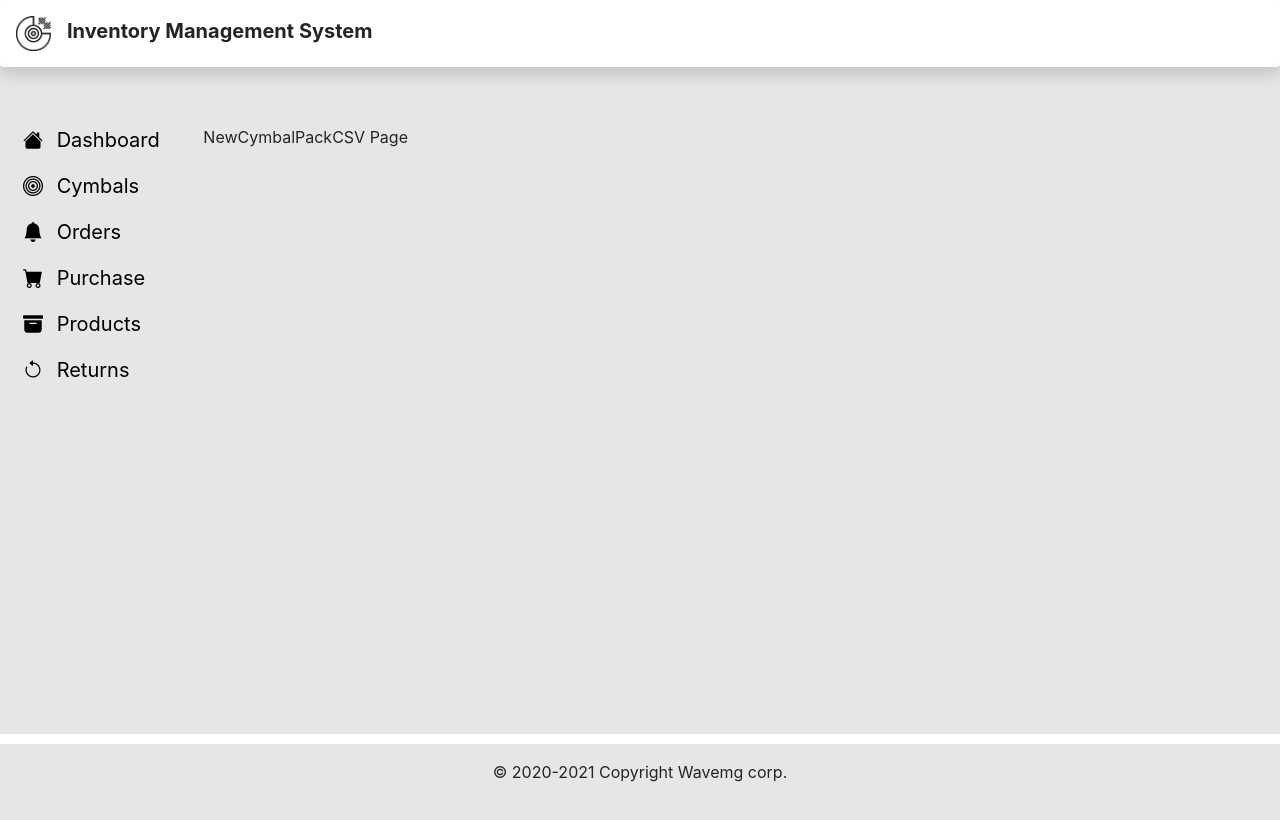
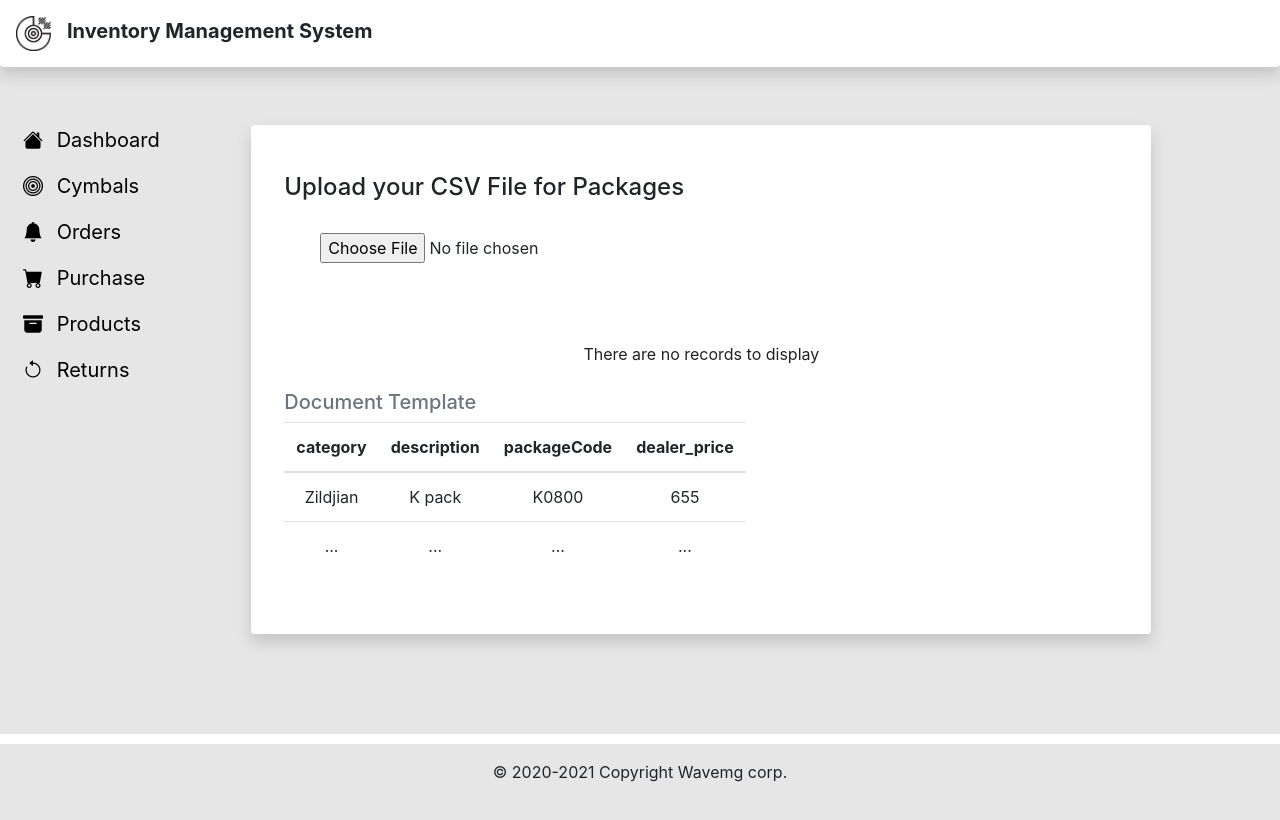
Before and after one commit to congmul/inventorymanagementsystem-react, a React (Create React App) app: page /NewPackCSV in a window 1280 px wide. Shown: the top 820 px of the page. Built offline with nearby package versions, Linux system fonts and the light colour scheme.

Commit message:
Finish Upload CSV file on Package page

```diff
--- a/src/pages/NewCymbalCSV/index.jsx
+++ b/src/pages/NewCymbalCSV/index.jsx
@@ -1,5 +1,5 @@
 import React, { useState } from 'react'
-import { Table, Form, Row, Button } from 'react-bootstrap';
+import { Table, Row, Button } from 'react-bootstrap';
 import * as XLSX from 'xlsx';
 import DataTable from 'react-data-table-component';
 
@@ -20,6 +20,10 @@ export default function NewCymbalCSV() {
     const processData = dataString => {
         const dataStringLines = dataString.split(/\r\n|\n/);
         const headers = dataStringLines[0].split(/,(?![^"]*"(?:(?:[^"]*"){2})*[^"]*$)/);
+
+        console.log("headers");
+        console.log(headers);
+        // TODO: If 9 > headers.length > 9, return error and stop processing - This numbers of columns are NINE (category / type / size / description / code / qty / ebay_price / website_price / group_code)
 
         const list = [];
         for (let i = 1; i < dataStringLines.length; i++) {
@@ -93,21 +97,23 @@ export default function NewCymbalCSV() {
     function handleUploadLists(e) {
         e.preventDefault()
 
-         //TODO:Add Data to DB by using list
+        //TODO:Add Data to DB by using list
         console.log(listsCSV);
         alert("The lists are stored to DB");
     }
 
     return (
-        <div className="shadow ml-5 mr-3 mb-4 p-5 bg-white rounded" style={{width:"900px"}}>
+        <div className="shadow ml-5 mr-3 mb-4 p-5 bg-white rounded" style={{ width: "900px" }}>
             <Row className="mb-3">
                 <h4>Upload your CSV File for Cymbals</h4>
             </Row>
 
             <Row className="mb-5 ml-2">
-                    <input type="file" name="File Upload" accept=".csv, .xlsx, .xls" className="btn" onChange={handleFileUpload} />
-                    <Button style={uploadButtonDisplay} onClick={handleUploadLists}>Upload Lists to DB</Button>
-                    <DataTable title="Lists in CSV file" pagination highlightOnHover columns={columns} data={data} />
+                <input type="file" name="File Upload" accept=".csv, .xlsx, .xls" className="btn" onChange={handleFileUpload} />
+                <Button style={uploadButtonDisplay} onClick={handleUploadLists}>Upload Lists to DB</Button>
+            </Row>
+            <Row className="mt-5">
+                <DataTable pagination highlightOnHover columns={columns} data={data} />
             </Row>
             <Row>
                 <div style={tableDisplay}>
--- a/src/pages/NewCymbalPackCSV/index.jsx
+++ b/src/pages/NewCymbalPackCSV/index.jsx
@@ -1,13 +1,139 @@
-import React, { useEffect } from 'react'
+import React, { useState } from 'react'
+import { Table, Row, Button } from 'react-bootstrap';
+import * as XLSX from 'xlsx';
+import DataTable from 'react-data-table-component';
+
+import './style.css';
 
 export default function NewCymbalPackCSV() {
-    useEffect(() => {
-        document.title = `NewCymbalPackCSV - IMS - Wavemg`;
-    })
+    document.title = `NewCymbalPackCSV - IMS - Wavemg`;
+
+    const [tableDisplay, setTableDisplay] = useState({ display: "block" }); // Handble state for Table display or not
+    const [uploadButtonDisplay, setUploadButtonDisplay] = useState({ display: "none" }); // Handble state for Upload Button display or not
+    const [columns, setColumns] = useState([]);
+    const [data, setData] = useState([]);
+
+    const [listsCSV, setListsCSV] = useState([]);
+
+
+    // process CSV data
+    const processData = dataString => {
+        const dataStringLines = dataString.split(/\r\n|\n/);
+        const headers = dataStringLines[0].split(/,(?![^"]*"(?:(?:[^"]*"){2})*[^"]*$)/);
+        // console.log("headers");
+        // console.log(headers);
+        // TODO: If headers.length > 4, return error and stop processing - This numbers of columns are four (category / description / group_code / dealer_price)
+
+        const list = [];
+        for (let i = 1; i < dataStringLines.length; i++) {
+            const row = dataStringLines[i].split(/,(?![^"]*"(?:(?:[^"]*"){2})*[^"]*$)/);
+            if (headers && row.length === headers.length) {
+                const obj = {};
+                for (let j = 0; j < headers.length; j++) {
+                    let d = row[j];
+                    if (d.length > 0) {
+                        if (d[0] === '"')
+                            d = d.substring(1, d.length - 1);
+                        if (d[d.length - 1] === '"')
+                            d = d.substring(d.length - 2, 1);
+                    }
+                    if (headers[j]) {
+                        obj[headers[j]] = d;
+                    }
+                }
+
+                // remove the blank rows
+                if (Object.values(obj).filter(x => x).length > 0) {
+                    list.push(obj);
+                }
+            }
+        }
+
+        // prepare columns list from headers
+        const columns = headers.map(c => ({
+            name: c,
+            selector: c,
+        }));
+
+        //Store lists of CSV to ListsCSV state to use it with UploadToDB button
+        setListsCSV(list);
+
+        setData(list);
+        setColumns(columns);
+    }
+    // handle file upload
+    function handleFileUpload(e) {
+        setUploadButtonDisplay({ display: "block" })
+        setTableDisplay({ display: "none" });
+        const file = e.target.files[0];
+        const reader = new FileReader();
+        reader.onload = (evt) => {
+            /* Parse data */
+            const bstr = evt.target.result;
+            const wb = XLSX.read(bstr, { type: 'binary' });
+
+            /* Get first worksheet */
+            const wsname = wb.SheetNames[0];
+            const ws = wb.Sheets[wsname];
+            /* Convert array of arrays */
+            const data = XLSX.utils.sheet_to_csv(ws, { header: 1 });
+            processData(data);
+        };
+        reader.readAsBinaryString(file);
+
+    }
+
+    // Handle file upload to DB
+    function handleUploadLists(e) {
+        e.preventDefault()
+
+         //TODO:Add Data to DB by using list
+        console.log(listsCSV);
+        alert("The lists are stored to DB");
+    }
 
     return (
-        <div>
-            NewCymbalPackCSV Page
+        <div className="shadow ml-5 mr-3 mb-4 p-5 bg-white rounded" style={{width:"900px"}}>
+            <Row className="mb-3">
+                <h4>Upload your CSV File for Packages</h4>
+            </Row>
+
+            <Row className="mb-5 ml-2">
+                    <input type="file" name="File Upload" accept=".csv, .xlsx, .xls" className="btn" onChange={handleFileUpload} />
+                    <Button style={uploadButtonDisplay} onClick={handleUploadLists}>Upload Lists to DB</Button>
+            </Row>
+            <Row className="mt-5">
+                <DataTable pagination highlightOnHover columns={columns} data={data} />
+            </Row>
+            <Row>
+                <div style={tableDisplay}>
+                    <h5 className="text-secondary">Document Template</h5>
+                    <Table hover>
+                        <thead>
+                            <tr>
+                                <th>category</th>
+                                <th>description</th>
+                                <th>packageCode</th>
+                                <th>dealer_price</th>
+                            </tr>
+                        </thead>
+                        <tbody>
+                            <tr>
+                                <td>Zildjian</td>
+                                <td>K pack</td>
+                                <td>K0800</td>
+                                <td>655</td>
+                            </tr>
+                            <tr>
+                                <td>...</td>
+                                <td>...</td>
+                                <td>...</td>
+                                <td>...</td>
+                            </tr>
+                        </tbody>
+                    </Table>
+                </div>
+            </Row>
         </div>
     )
 }
--- /dev/null
+++ b/src/pages/NewCymbalPackCSV/style.css
@@ -0,0 +1,6 @@
+thead tr th {
+    text-align: center;
+}
+tbody tr td {
+    text-align: center;
+}
```
Also changed, not shown: 1 other file (tests, documents, lock files or other folders).
